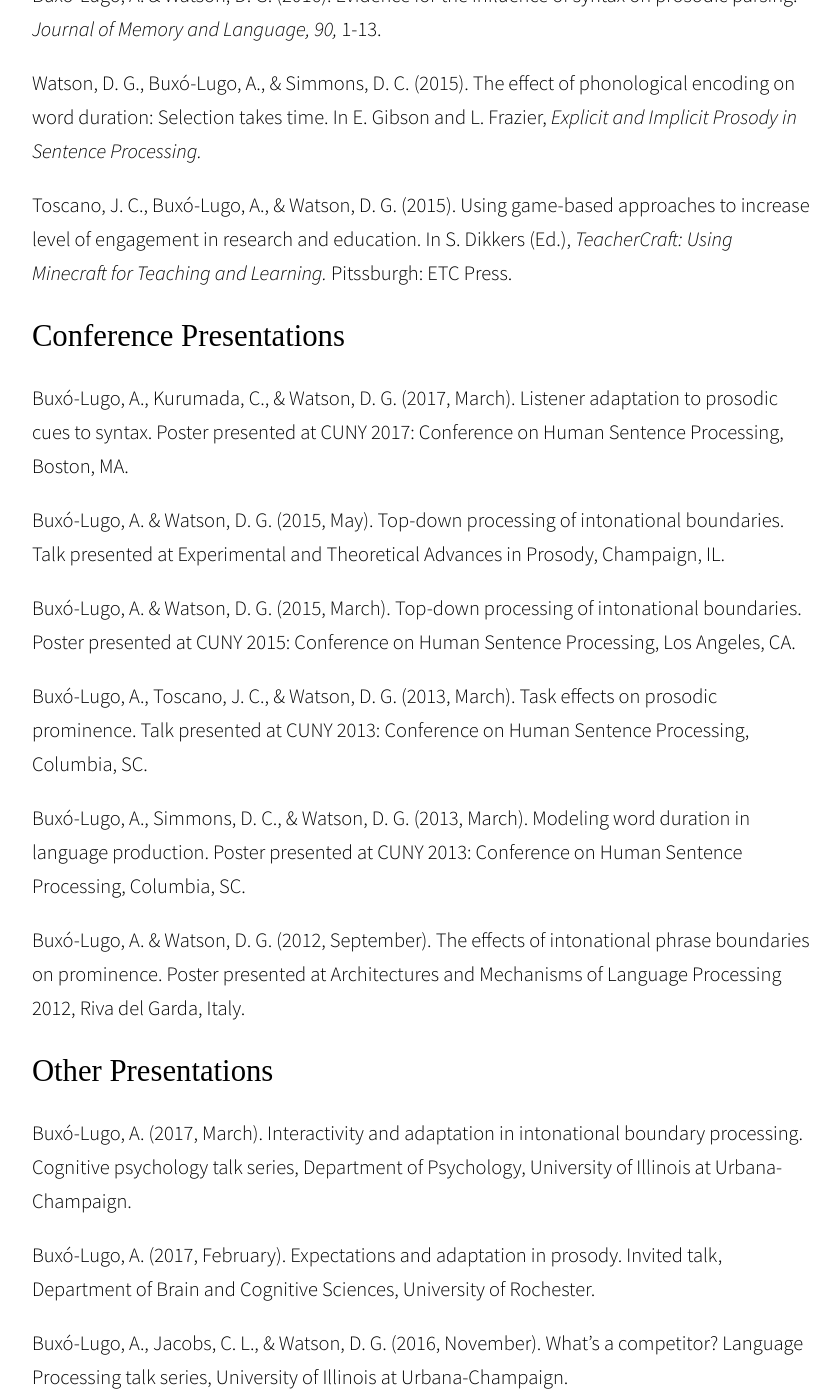
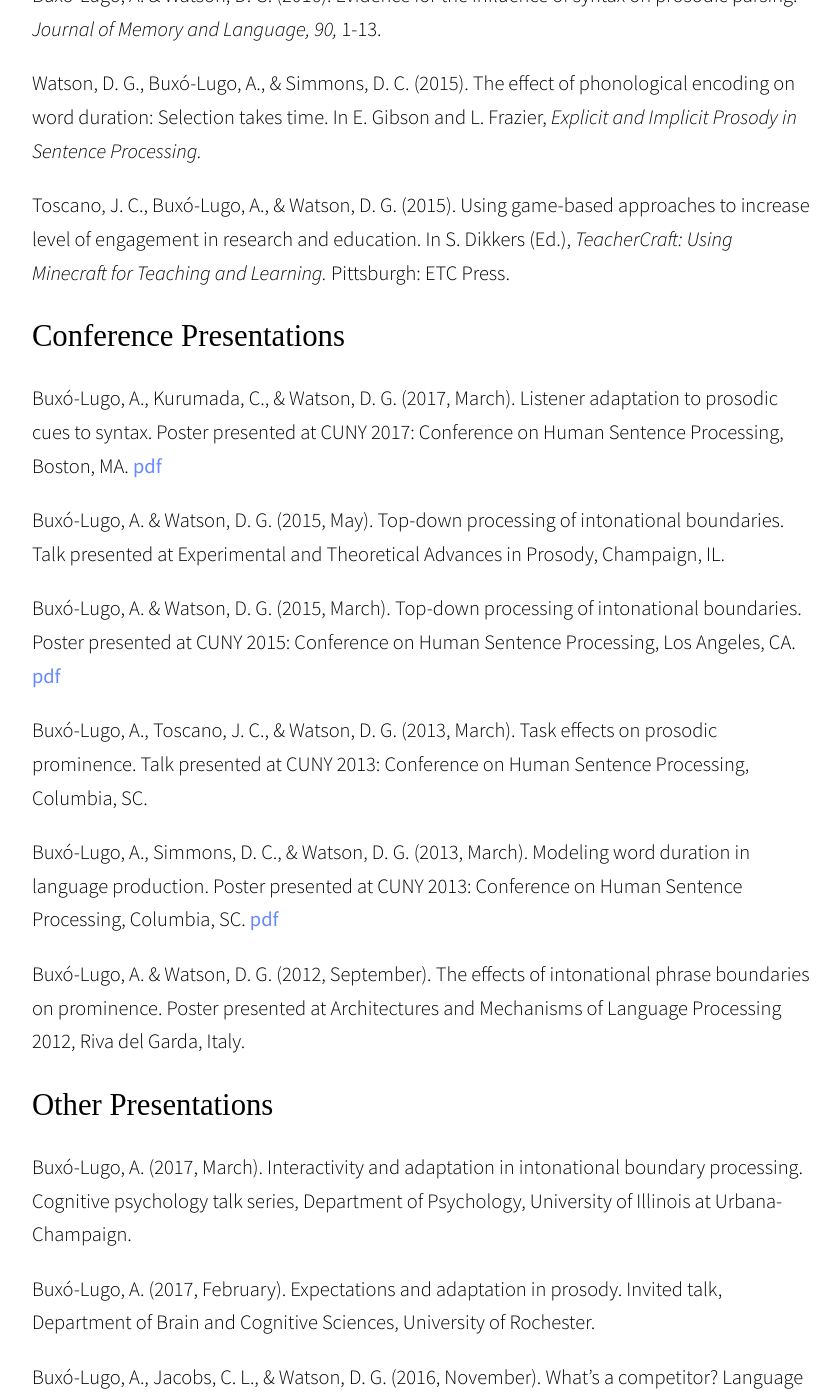
Before and after one commit to abuxolugo/abuxolugo.github.io, a Jekyll site: the page built from publications.md, in a window 1280 px wide and 1400 px high, scrolled down 446 px. Shown: the whole window, without its empty margins (219-1059 px from the left). Built offline with Jekyll 4.4.1, drawn with Linux system fonts in a browser that asks for light colours; some web fonts are replaced.

Commit message:
added links to posters

```diff
--- a/publications.md
+++ b/publications.md
@@ -10,19 +10,19 @@ Buxó-Lugo, A. & Watson, D. G. (2016).  Evidence for the influence of syntax on
 
 Watson, D. G., Buxó-Lugo, A., & Simmons, D. C. (2015).  The effect of phonological encoding on word duration: Selection takes time.  In E. Gibson and L. Frazier, *Explicit and Implicit Prosody in Sentence Processing.*
 
-Toscano, J. C., Buxó-Lugo, A., & Watson, D. G. (2015).  Using game-based approaches to increase level of engagement in research and education.  In S. Dikkers (Ed.), *TeacherCraft: Using Minecraft for Teaching and Learning.*  Pitssburgh: ETC Press.
+Toscano, J. C., Buxó-Lugo, A., & Watson, D. G. (2015).  Using game-based approaches to increase level of engagement in research and education.  In S. Dikkers (Ed.), *TeacherCraft: Using Minecraft for Teaching and Learning.*  Pittsburgh: ETC Press.
 
 ## Conference Presentations
 
-Buxó-Lugo, A., Kurumada, C., & Watson, D. G. (2017, March).  Listener adaptation to prosodic cues to syntax.  Poster presented at CUNY 2017: Conference on Human Sentence Processing, Boston, MA.
+Buxó-Lugo, A., Kurumada, C., & Watson, D. G. (2017, March).  Listener adaptation to prosodic cues to syntax.  Poster presented at CUNY 2017: Conference on Human Sentence Processing, Boston, MA. [pdf]({{site.baseurl}}/assets/CUNYBoundaryAdaptation.pdf)
 
 Buxó-Lugo, A. & Watson, D. G. (2015, May).  Top-down processing of intonational boundaries.  Talk presented at Experimental and Theoretical Advances in Prosody, Champaign, IL.
 
-Buxó-Lugo, A. & Watson, D. G. (2015, March).  Top-down processing of intonational boundaries.  Poster presented at CUNY 2015: Conference on Human Sentence Processing, Los Angeles, CA.
+Buxó-Lugo, A. & Watson, D. G. (2015, March).  Top-down processing of intonational boundaries.  Poster presented at CUNY 2015: Conference on Human Sentence Processing, Los Angeles, CA. [pdf]({{site.baseurl}}/assets/TopDownBoundary_poster.pdf)
 
 Buxó-Lugo, A., Toscano, J. C., & Watson, D. G. (2013, March).  Task effects on prosodic prominence.  Talk presented at CUNY 2013: Conference on Human Sentence Processing, Columbia, SC.
 
-Buxó-Lugo, A., Simmons, D. C., & Watson, D. G. (2013, March).  Modeling word duration in language production.  Poster presented at CUNY 2013: Conference on Human Sentence Processing, Columbia, SC.
+Buxó-Lugo, A., Simmons, D. C., & Watson, D. G. (2013, March).  Modeling word duration in language production.  Poster presented at CUNY 2013: Conference on Human Sentence Processing, Columbia, SC. [pdf]({{site.baseurl}}/assets/SRN_CUNY_poster.pdf)
 
 Buxó-Lugo, A. & Watson, D. G. (2012, September).  The effects of intonational phrase boundaries on prominence.  Poster presented at Architectures and Mechanisms of Language Processing 2012, Riva del Garda, Italy.
 
```
